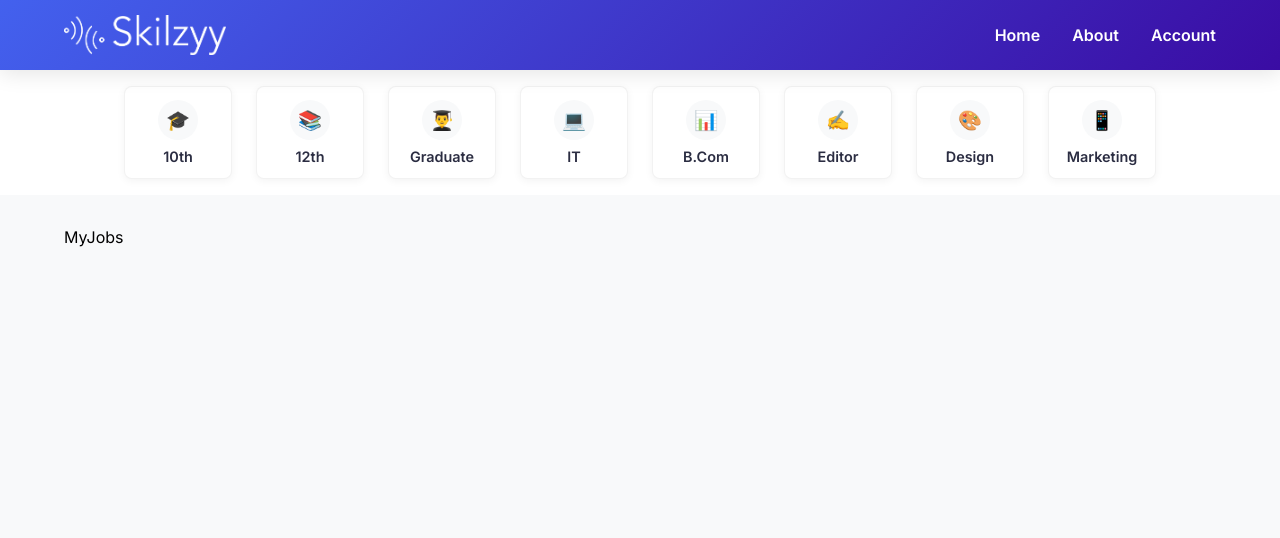
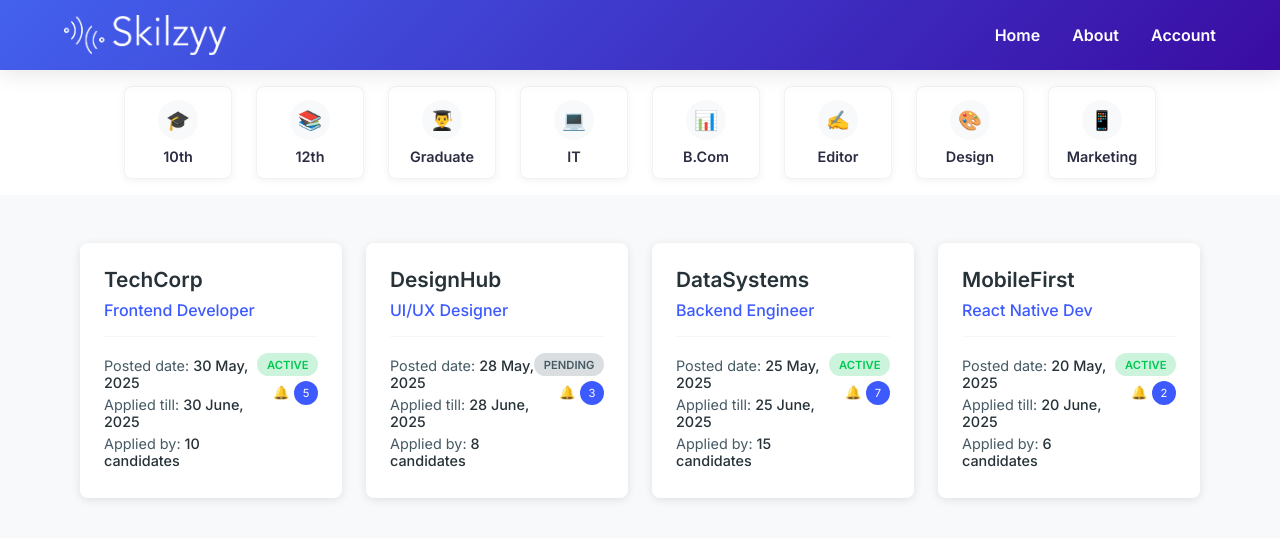
Before and after one commit to itstijnam/skilzyy, a React (Vite) app in the folder client/: page /job/my-jobs in a window 1280 px wide. Shown: the top 538 px of the page. Built offline with nearby package versions, Linux system fonts and the light colour scheme; a web font is replaced by a local one.

Commit message:
page-fixed

```diff
--- a/client/src/pages/job/style/LayoutJob.scss
+++ b/client/src/pages/job/style/LayoutJob.scss
@@ -35,7 +35,8 @@ $gradient-accent: linear-gradient(135deg, #f72585 0%, #b5179e 100%);
 }
 
 .Layout {
-    min-height: 100vh;
+    // min-height: 100vh;
+    min-height: 100%;
     display: flex;
     flex-direction: column;
     background-color: $light-color;
--- a/client/src/pages/job/style/MyJobs.scss
+++ b/client/src/pages/job/style/MyJobs.scss
@@ -0,0 +1,120 @@
+@use '../../../components/ui/uiStyle/Variable.scss' as *;
+
+.myjobs_container {
+  display: grid;
+  grid-template-columns: repeat(4, 1fr);
+  gap: 1.5rem;
+  padding: 1rem;
+//   width: 100%;
+  max-width: 1400px;
+  margin: 0 auto;
+
+  .posted_job_card {
+    background: white;
+    border-radius: 0.5rem;
+    box-shadow: 0 2px 10px rgba(0, 0, 0, 0.1);
+    padding: 1.5rem;
+    transition: transform 0.3s ease, box-shadow 0.3s ease;
+
+    &:hover {
+      transform: translateY(-5px);
+      box-shadow: 0 5px 15px rgba(0, 0, 0, 0.1);
+    }
+
+    .posted_job_details {
+      margin-bottom: 1rem;
+      border-bottom: 1px solid $light-color;
+      padding-bottom: 1rem;
+
+      h2 {
+        font-size: 1.3rem;
+        color: $dark-color;
+        margin-bottom: 0.5rem;
+      }
+
+      h3 {
+        font-size: 1rem;
+        color: $primary-color;
+        font-weight: 500;
+      }
+    }
+
+    .about_posted_job {
+      display: flex;
+      justify-content: space-between;
+
+      .abj {
+        p {
+          margin: 0.3rem 0;
+          font-size: 0.9rem;
+          color: $text-color;
+
+          span {
+            font-weight: 500;
+            color: $dark-color;
+          }
+        }
+      }
+
+      .status_posted_job {
+        text-align: right;
+
+        .badge {
+          padding: 0.3rem 0.6rem;
+          border-radius: 1rem;
+          font-size: 0.7rem;
+          font-weight: 600;
+          text-transform: uppercase;
+
+          &.active {
+            background: rgba($secondary-color, 0.2);
+            color: $secondary-color;
+          }
+
+          &.pending {
+            background: rgba($text-color, 0.2);
+            color: $text-color;
+          }
+        }
+
+        p {
+          margin-top: 0.5rem;
+          font-size: 0.8rem;
+          color: $text-color;
+
+          span {
+            display: inline-block;
+            background: $primary-color;
+            color: white;
+            width: 1.5rem;
+            height: 1.5rem;
+            border-radius: 50%;
+            text-align: center;
+            line-height: 1.5rem;
+            font-size: 0.7rem;
+            margin-left: 0.3rem;
+          }
+        }
+      }
+    }
+  }
+}
+
+// Responsive adjustments
+@media (max-width: 1024px) {
+  .myjobs_container {
+    grid-template-columns: repeat(3, 1fr);
+  }
+}
+
+@media (max-width: 768px) {
+  .myjobs_container {
+    grid-template-columns: repeat(2, 1fr);
+  }
+}
+
+@media (max-width: 480px) {
+  .myjobs_container {
+    grid-template-columns: 1fr;
+  }
+}
--- a/client/src/pages/job/subpage/MyJobs.jsx
+++ b/client/src/pages/job/subpage/MyJobs.jsx
@@ -2,8 +2,70 @@ import React from 'react'
 import '../style/MyJobs.scss'
 
 function MyJobs() {
+  // Sample data - replace with your actual data
+  const jobs = [
+    {
+      company: "TechCorp",
+      position: "Frontend Developer",
+      postedDate: "30 May, 2025",
+      endDate: "30 June, 2025",
+      applicants: 10,
+      status: "Active",
+      notifications: 5
+    },
+    {
+      company: "DesignHub",
+      position: "UI/UX Designer",
+      postedDate: "28 May, 2025",
+      endDate: "28 June, 2025",
+      applicants: 8,
+      status: "Pending",
+      notifications: 3
+    },
+    {
+      company: "DataSystems",
+      position: "Backend Engineer",
+      postedDate: "25 May, 2025",
+      endDate: "25 June, 2025",
+      applicants: 15,
+      status: "Active",
+      notifications: 7
+    },
+    {
+      company: "MobileFirst",
+      position: "React Native Dev",
+      postedDate: "20 May, 2025",
+      endDate: "20 June, 2025",
+      applicants: 6,
+      status: "Active",
+      notifications: 2
+    }
+  ];
+
   return (
-    <div>MyJobs</div>
+    <div className='myjobs_container'>
+      {jobs.map((job, index) => (
+        <div className="posted_job_card" key={index}>
+          <div className="posted_job_details">
+            <h2>{job.company}</h2>
+            <h3>{job.position}</h3>
+          </div>
+          <div className="about_posted_job">
+            <div className="abj">
+              <p>Posted date: <span>{job.postedDate}</span></p>
+              <p>Applied till: <span>{job.endDate}</span></p>
+              <p>Applied by: <span>{job.applicants} candidates</span></p>
+            </div>
+            <div className="status_posted_job">
+              <small className={`badge ${job.status.toLowerCase()}`}>
+                {job.status}
+              </small>
+              <p>🔔<span>{job.notifications}</span></p>
+            </div>
+          </div>
+        </div>
+      ))}
+    </div>
   )
 }
 
--- a/client/src/utils/baseUrl.js
+++ b/client/src/utils/baseUrl.js
@@ -1,5 +1,5 @@
 
 
-// export const baseUrl = `http://localhost:3000`;
+export const baseUrl = `http://localhost:3000`;
 // export const baseUrl = `https://get-independent.onrender.com`;
-export const baseUrl = `https://skilzyy.onrender.com`;
+// export const baseUrl = `https://skilzyy.onrender.com`;
```
